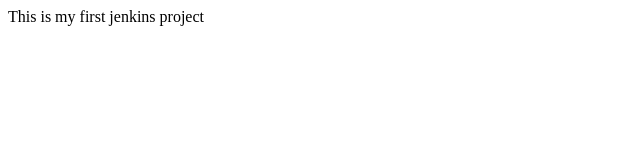
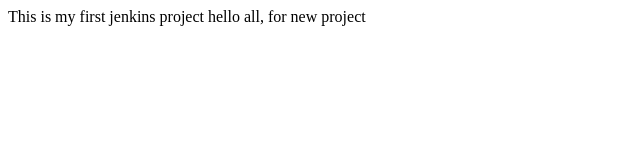
Before and after one commit to nitinraj-saini/project1, a plain HTML site: page index.html in a window 1280 px wide. Shown: the whole page, without its empty margins (0-640 px from the left). Drawn offline with Linux system fonts and the light colour scheme.

Commit message:
commit by nrs

```diff
--- a/index.html
+++ b/index.html
@@ -1,5 +1,7 @@
 <html>
 <body>
 This is my first jenkins project
+
+hello all, for new project
 </body>
 </html>
```
